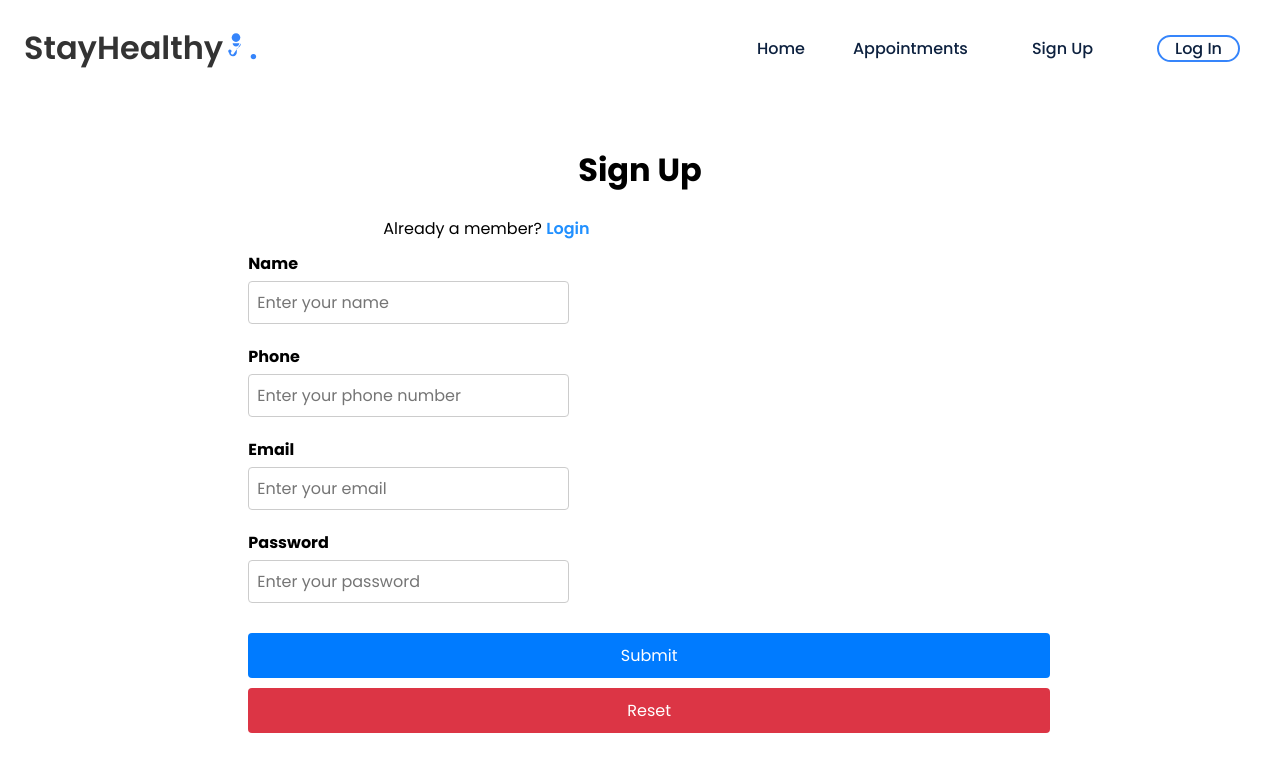
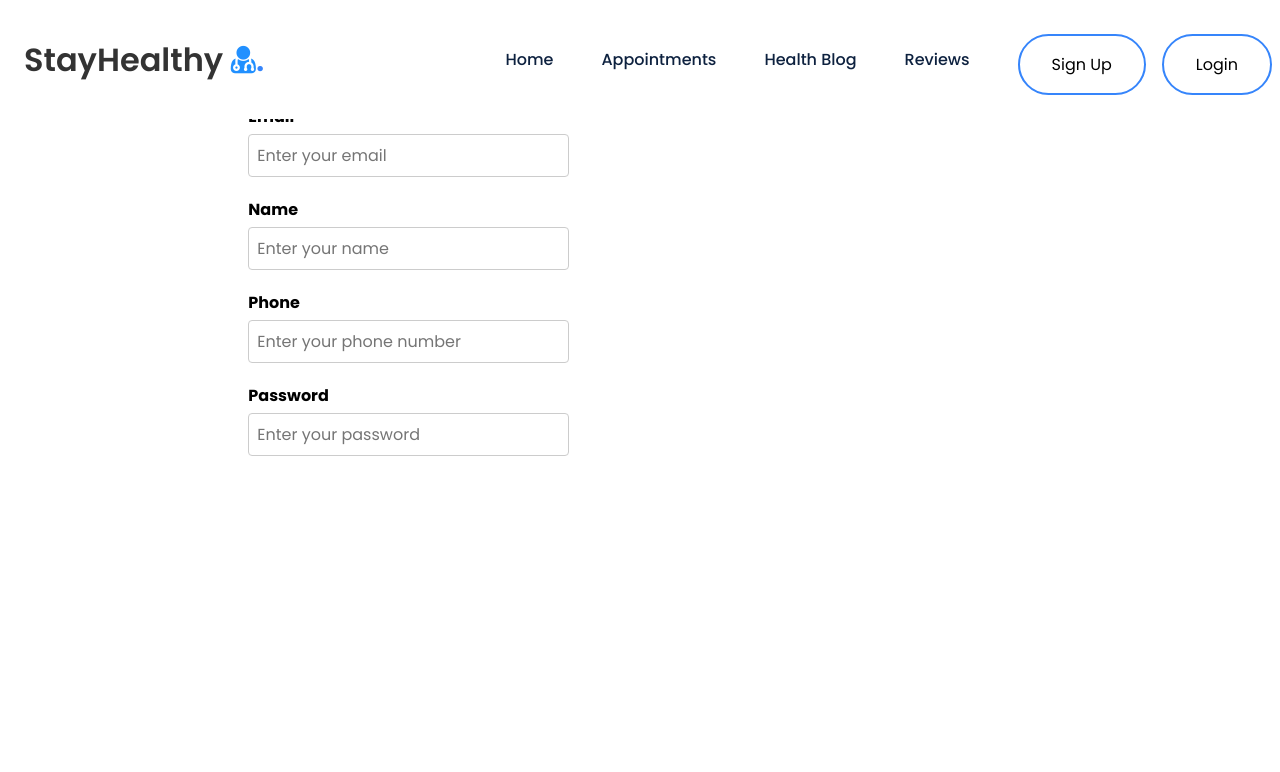
Before and after one commit to jadikanskywalker/test_med_app, a React (Create React App) app: page /signup in a window 1280 px wide. Shown: the top 772 px of the page. Built offline with nearby package versions, Linux system fonts and the light colour scheme.

Commit message:
Added stuff

```diff
--- a/src/Components/Navbar/Navbar.js
+++ b/src/Components/Navbar/Navbar.js
@@ -1,51 +1,100 @@
-import React from "react";
+import React, { useEffect, useState } from "react";
+import { Link } from "react-router-dom";
+
 import "./Navbar.css";
 
-import { Link } from "react-router-dom";
 
-function Navbar() {
+
+const Navbar = () => {
+    const [click, setClick] = useState(false);
+
+    const [isLoggedIn, setIsLoggedIn] = useState(false);
+    const [username, setUsername] = useState("");
+    const[email,setEmail]=useState("");
+    const [showDropdown, setShowDropdown] = useState(false);
+    const handleClick = () => setClick(!click);
+
+
+    const handleLogout = () => {
+        sessionStorage.removeItem("auth-token");
+        sessionStorage.removeItem("name");
+        sessionStorage.removeItem("email");
+        sessionStorage.removeItem("phone");
+        // remove email phone
+        localStorage.removeItem("doctorData");
+        setIsLoggedIn(false);
+        // setUsername("");
+
+        // Remove the reviewFormData from local storage
+        for (let i = 0; i < localStorage.length; i++) {
+          const key = localStorage.key(i);
+          if (key.startsWith("reviewFormData_")) {
+            localStorage.removeItem(key);
+          }
+        }
+        setEmail('');
+        window.location.reload();
+    }
+    const handleDropdown = () => {
+      setShowDropdown(!showDropdown);
+    }
+    useEffect(() => {
+      const storedemail = sessionStorage.getItem("email");
+
+      if (storedemail) {
+            setIsLoggedIn(true);
+            setUsername(storedemail);
+          }
+        }, []);
   return (
     <nav>
       <div className="nav__logo">
-          <a href="/">
-            StayHealthy
-            <svg xmlns="http://www.w3.org/2000/svg" height="26" width="26" viewBox="0 0 1000 1000" style={{fill: "#3685fb"}}>
-                <title>Doctor With Stethoscope SVG icon</title>
-                <g>
-                    <g>
-                        <path d="M499.8,10c91.7,0,166,74.3,166,166c0,91.7-74.3,166-166,166c-91.7,0-166-74.3-166-166C333.8,84.3,408.1,10,499.8,10z"></path>
-                        <path d="M499.8,522.8c71.2,0,129.1-58.7,129.1-129.1H370.6C370.6,464.1,428.6,522.8,499.8,522.8z"></path>
-                        <path d="M693.2,395c-0.7,94.9-70.3,173.7-160.8,188.9v155.9c0,80.3-60.7,150.8-140.8,155.3c-83,4.7-152.7-58.9-157.6-139.7c-22-12.8-35.6-38.5-30.3-66.7c4.7-25.1,25.5-45.6,50.8-49.9c39.7-6.7,74.1,23.7,74.1,62.1c0,23-12.3,43-30.7,54.1c4.7,45.4,45.1,80.4,92.6,76c44.6-4,77.2-44...."></path>
-                    </g>
-                </g>
-            </svg>
-          </a>
+        <Link to="/">
+        StayHealthy <i style={{color:'#2190FF'}} className="fa fa-user-md"></i></Link>
         <span>.</span>
       </div>
-        <div className="nav__icon" /* onClick={handleClick} */>
-          <i className="fa fa-times fa fa-bars"></i>
+      <div className="nav__icon" onClick={handleClick}>
+        <i className={click ? "fa fa-times" : "fa fa-bars"}></i>
       </div>
-
-        <ul className="nav__links active">
+      <ul className={click ? 'nav__links active' : 'nav__links'}>
         <li className="link">
           <Link to="/">Home</Link>
         </li>
         <li className="link">
-            <a href="#">Appointments</a>
+          <Link to="/search/doctors">Appointments</Link>
         </li>
         <li className="link">
-            <a href="../Sign_Up//Sign_Up.html">
-              <Link to="/signup">Sign Up</Link>
-            </a>
+          <Link to="/healthblog">Health Blog</Link>
         </li>
         <li className="link">
-            <a href="../Login/Login.html">
-              <Link to="/login" className="btn1">Log In</Link>
-            </a>
+         <Link to="/reviews">Reviews</Link>
         </li>
+        {isLoggedIn?(
+          <>
+            <li className="link">
+              <button className="btn2" onClick={handleLogout}>
+                Logout
+              </button>
+            </li>
+
+          </>
+        ) : (
+          <>
+            <li className="link">
+              <Link to="/signup">
+                <button className="btn1">Sign Up</button>
+              </Link>
+            </li>
+            <li className="link">
+              <Link to="/login">
+                <button className="btn1">Login</button>
+              </Link>
+            </li>
+          </>
+        )}
       </ul>
     </nav>
-    )
-}
+  );
+};
 
 export default Navbar;
--- a/src/Components/Sign_Up/Sign_Up.js
+++ b/src/Components/Sign_Up/Sign_Up.js
@@ -1,42 +1,82 @@
-import React from "react";
-import "./Sign_Up.css";
+// Following code has been commented with appropriate comments for your reference.
+import React, { useState } from 'react';
+import './Sign_Up.css'
+import { Link, useNavigate } from 'react-router-dom';
+import { API_URL } from '../../config';
 
-function Sign_Up() {
+// Function component for Sign Up form
+const Sign_Up = () => {
+    // State variables using useState hook
+    const [name, setName] = useState('');
+    const [email, setEmail] = useState('');
+    const [phone, setPhone] = useState('');
+    const [password, setPassword] = useState('');
+    const [showerr, setShowerr] = useState(''); // State to show error messages
+    const navigate = useNavigate(); // Navigation hook from react-router
+
+    // Function to handle form submission
+    const register = async (e) => {
+        e.preventDefault(); // Prevent default form submission
+
+        // API Call to register user
+        const response = await fetch(`${API_URL}/api/auth/register`, {
+            method: "POST",
+            headers: {
+                "Content-Type": "application/json",
+            },
+            body: JSON.stringify({
+                name: name,
+                email: email,
+                password: password,
+                phone: phone,
+            }),
+        });
+
+        const json = await response.json(); // Parse the response JSON
+
+        if (json.authtoken) {
+            // Store user data in session storage
+            sessionStorage.setItem("auth-token", json.authtoken);
+            sessionStorage.setItem("name", name);
+            sessionStorage.setItem("phone", phone);
+            sessionStorage.setItem("email", email);
+
+            // Redirect user to home page
+            navigate("/");
+            window.location.reload(); // Refresh the page
+        } else {
+            if (json.errors) {
+                for (const error of json.errors) {
+                    setShowerr(error.msg); // Show error messages
+                }
+            } else {
+                setShowerr(json.error);
+            }
+        }
+    };
+
+    // JSX to render the Sign Up form
     return (
-        <div className="container" style={{marginTop: "5%"}}>
+        <div className="container" style={{marginTop:'5%'}}>
             <div className="signup-grid">
-            <div className="signup-text">
-                <h1>Sign Up</h1>
+                <div className="signup-form">
+                    <form method="POST" onSubmit={register}>
+                        <div className="form-group">
+                            <label htmlFor="email">Email</label>
+                            <input value={email} onChange={(e) => setEmail(e.target.value)} type="email" name="email" id="email" className="form-control" placeholder="Enter your email" aria-describedby="helpId" />
+                            {showerr && <div className="err" style={{ color: 'red' }}>{showerr}</div>}
                         </div>
-            <div className="signup-text1" style={{textAlign: "left"}}>
-                Already a member? <span><a href="../Login/Login.html" style={{color: "#2190FF"}}> Login</a></span>
+                        <div className="form-group">
+                            <label htmlFor="name">Name</label>
+                            <input value={name} type="text" onChange={(e) => setName(e.target.value)} name="name" id="name" className="form-control" placeholder="Enter your name" aria-describedby="helpId" />
                         </div>
-            <div className="signup-form">
-                <form>
-
                         <div className="form-group">
-                        <label for="name">Name</label>
-                        <input type="text" name="name" id="name" required className="form-control" placeholder="Enter your name" aria-describedby="helpId" />
+                            <label htmlFor="phone">Phone</label>
+                            <input value={phone} onChange={(e) => setPhone(e.target.value)} type="tel" name="phone" id="phone" className="form-control" placeholder="Enter your phone number" aria-describedby="helpId" />
                         </div>
-
                         <div className="form-group">
-                        <label for="phone">Phone</label>
-                        <input type="tel" name="phone" id="phone" required className="form-control" placeholder="Enter your phone number" aria-describedby="helpId" />
-                    </div>
-
-                    <div className="form-group">
-                        <label for="email">Email</label>
-                        <input type="email" name="email" id="email" required className="form-control" placeholder="Enter your email" aria-describedby="helpId" />
-                    </div>
-
-                    <div className="form-group">
-                        <label for="password">Password</label>
-                        <input name="password" id="password" required className="form-control" placeholder="Enter your password" aria-describedby="helpId" />
-                    </div>
-
-                    <div className="btn-group">
-                        <button type="submit" className="btn btn-primary mb-2 mr-1 waves-effect waves-light">Submit</button>
-                        <button type="reset" className="btn btn-danger mb-2 waves-effect waves-light">Reset</button>
+                            <label htmlFor="password">Password</label>
+                            <input value={password} onChange={(e) => setPassword(e.target.value)} name="password" id="password" className="form-control" placeholder="Enter your password" aria-describedby="helpId" />
                         </div>
                     </form>
                 </div>
@@ -45,4 +85,4 @@
     );
 }
 
-export default Sign_Up;
+export default Sign_Up; // Export the Sign_Up component for use in other components
```
Lines whose indentation alone changed are shown as unchanged.
